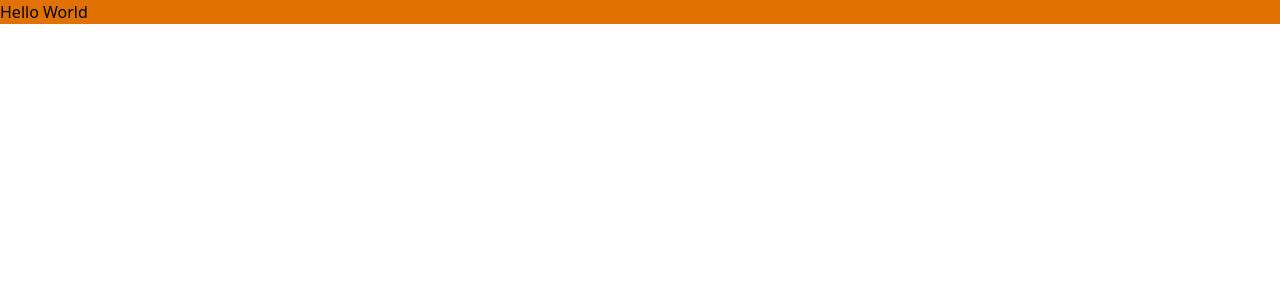
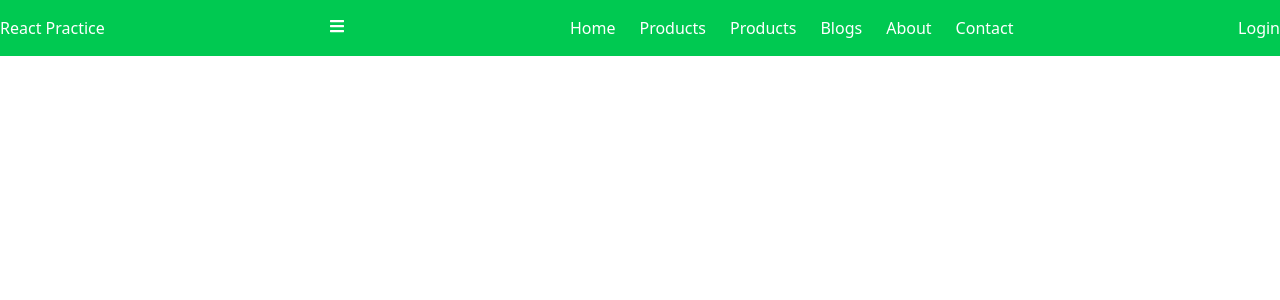
Before and after one commit to Imranhossain45/firstReactProject, a React (Vite) app: page / in a window 1280 px wide. Shown: the top 300 px of the page. Built offline with nearby package versions, Linux system fonts and the light colour scheme.

Commit message:
Added navbar

```diff
--- a/package.json
+++ b/package.json
@@ -13,6 +13,7 @@
     "@tailwindcss/vite": "^4.1.11",
     "react": "^19.1.0",
     "react-dom": "^19.1.0",
+    "react-icons": "^5.5.0",
     "react-router": "^7.7.1",
     "tailwindcss": "^4.1.11"
   },
--- a/src/App.jsx
+++ b/src/App.jsx
@@ -1,11 +1,12 @@
 
 import './App.css'
+import Root from './components/Root'
 
 function App() {
 
   return (
     <div>
-      <h1 className='bg-amber-600'>Hello World</h1>
+      <Root></Root>
     </div>
   )
 }
--- /dev/null
+++ b/src/components/Navbar.jsx
@@ -0,0 +1,36 @@
+import { useState } from "react";
+import { FaBars } from "react-icons/fa";
+import { IoMdClose } from "react-icons/io";
+const Navbar = () => {
+  const [isOpen,setIsOpen] = useState(false);
+  const toggleMenu = () =>{
+    setIsOpen(!isOpen);
+  }
+  return (
+    <nav className="bg-green-500 text-white py-4 md-:py-6">
+      <div className="container mx-auto flex justify-between items-center">
+        <h3>React Practice</h3>
+        {/* Mobile Menu Button */}
+        <div>
+          <button onClick={toggleMenu}>
+          {
+            isOpen ? <IoMdClose /> :  <FaBars />
+          }
+
+          </button>
+        </div>
+        <ul className="flex space-x-4 md:space-x-6">
+          <li>Home</li>
+          <li>Products</li>
+          <li>Products</li>
+          <li>Blogs</li>
+          <li>About</li>
+          <li>Contact</li>
+        </ul>
+        <button>Login</button>
+      </div>
+    </nav>
+  );
+};
+
+export default Navbar;
--- /dev/null
+++ b/src/components/Root.jsx
@@ -0,0 +1,11 @@
+import Navbar from "./Navbar"
+
+const Root = () => {
+  return (
+    <div>
+      <Navbar></Navbar>
+    </div>
+  )
+}
+
+export default Root
```
Also changed, not shown: 1 other file (tests, documents, lock files or other folders).
